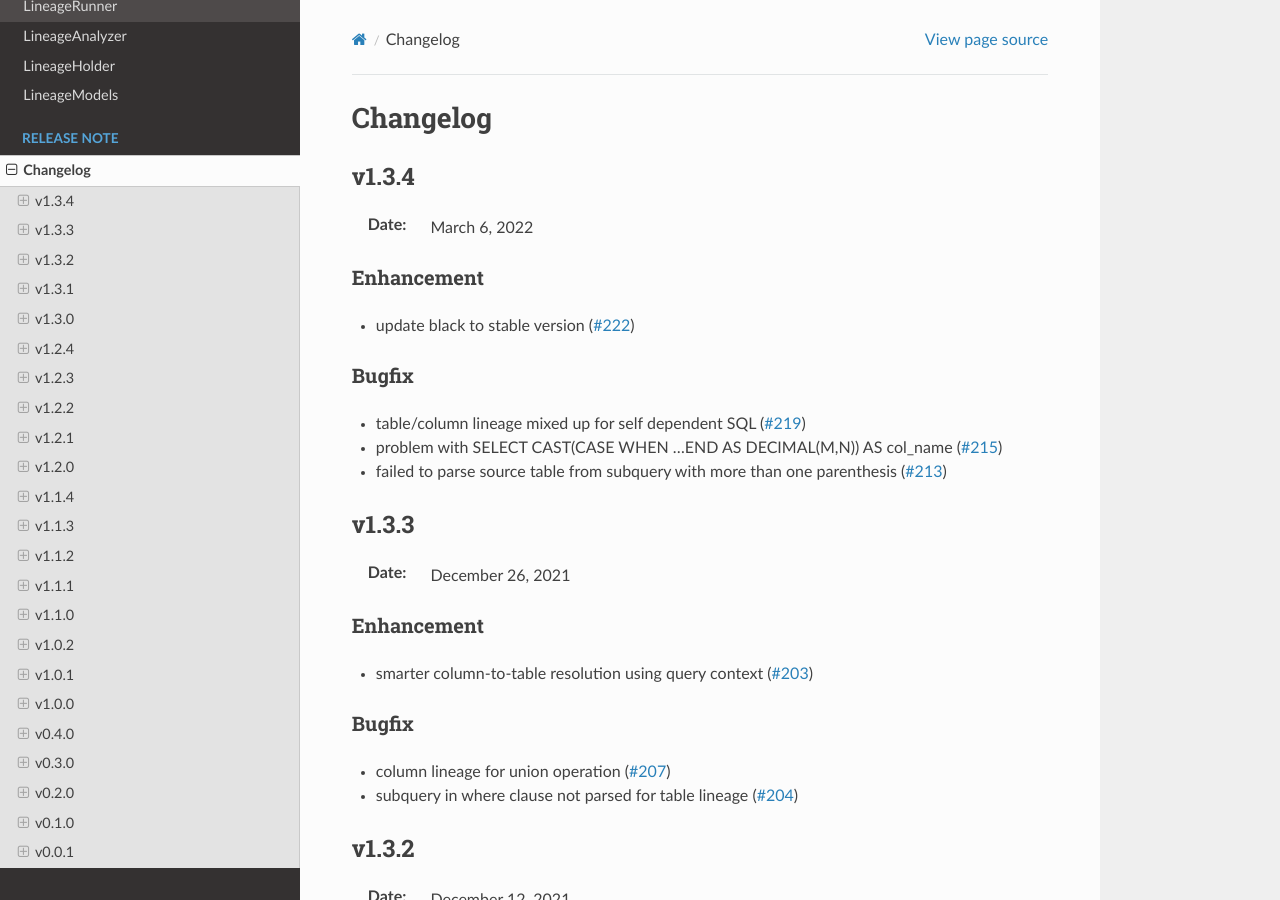
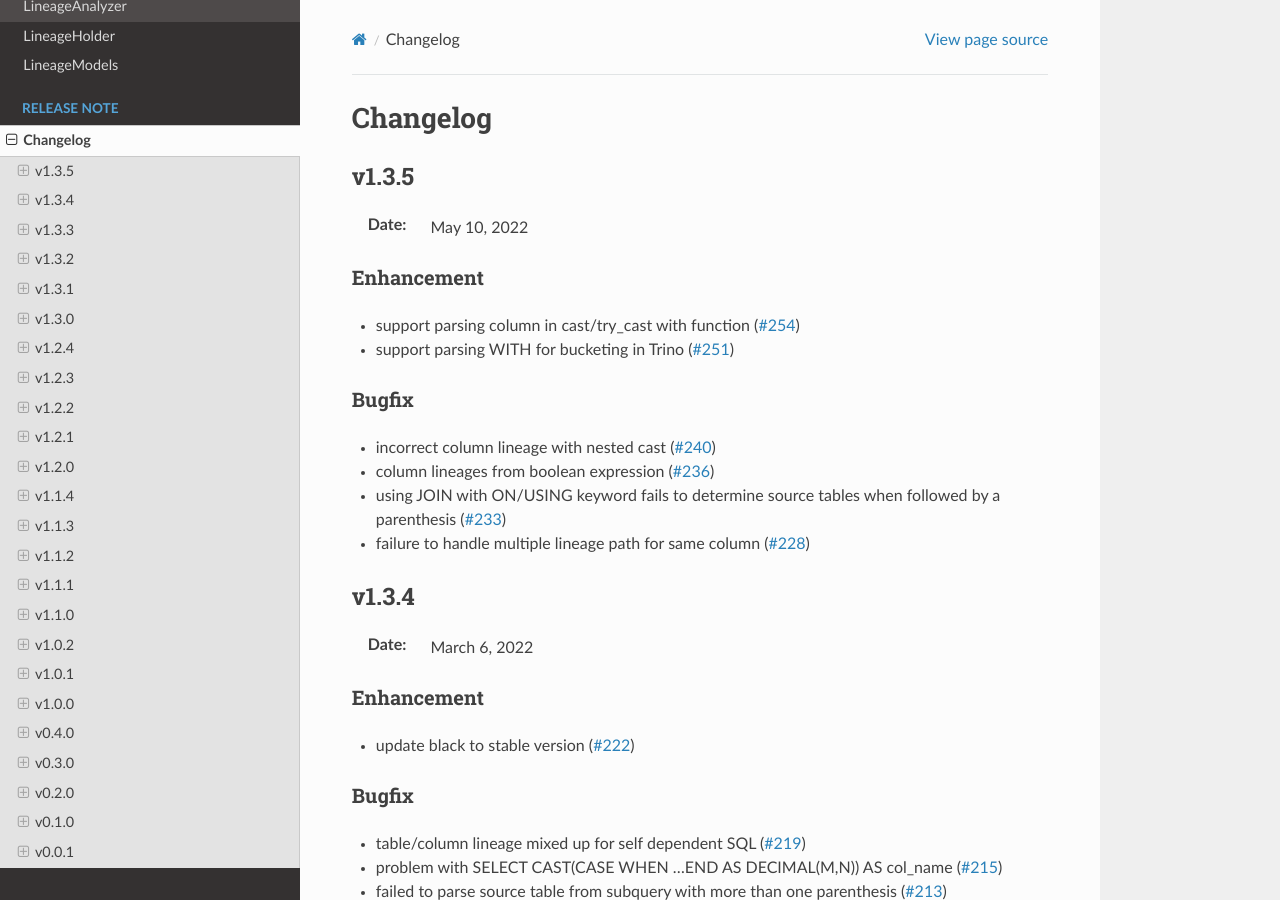
Before and after one commit to reata/sqllineage, a Sphinx documentation site: the page built from docs/release_note/changelog.rst, in a window 1280 px wide and 900 px high. Built offline with Sphinx 7.4.7 and the Read the Docs theme 2.0.0, drawn with Linux system fonts in a browser that asks for light colours.

Commit message:
chore: bump version to 1.3.5

```diff
--- a/docs/release_note/changelog.rst
+++ b/docs/release_note/changelog.rst
@@ -1,6 +1,22 @@
 *********
 Changelog
 *********
+
+v1.3.5
+======
+:Date: May 10, 2022
+
+Enhancement
+-------------
+* support parsing column in cast/try_cast with function (`#254 <https://github.com/reata/sqllineage/issues/254>`_)
+* support parsing WITH for bucketing in Trino (`#251 <https://github.com/reata/sqllineage/issues/251>`_)
+
+Bugfix
+-------------
+* incorrect column lineage with nested cast (`#240 <https://github.com/reata/sqllineage/issues/240>`_)
+* column lineages from boolean expression (`#236 <https://github.com/reata/sqllineage/issues/236>`_)
+* using JOIN with ON/USING keyword fails to determine source tables when followed by a parenthesis (`#233 <https://github.com/reata/sqllineage/issues/233>`_)
+* failure to handle multiple lineage path for same column (`#228 <https://github.com/reata/sqllineage/issues/228>`_)
 
 v1.3.4
 ======
--- a/sqllineage/__init__.py
+++ b/sqllineage/__init__.py
@@ -28,7 +28,7 @@ def _monkey_patch() -> None:
 _monkey_patch()
 
 NAME = "sqllineage"
-VERSION = "1.3.4"
+VERSION = "1.3.5"
 DEFAULT_LOGGING = {
     "version": 1,
     "disable_existing_loggers": False,
```
Also changed, not shown: 2 other files.
